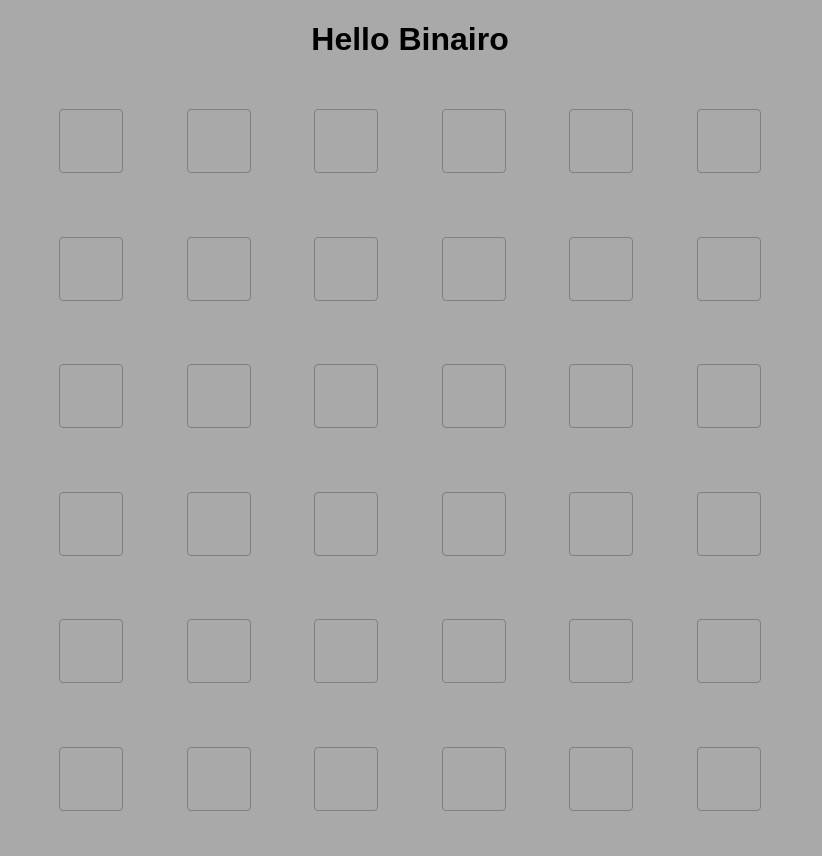
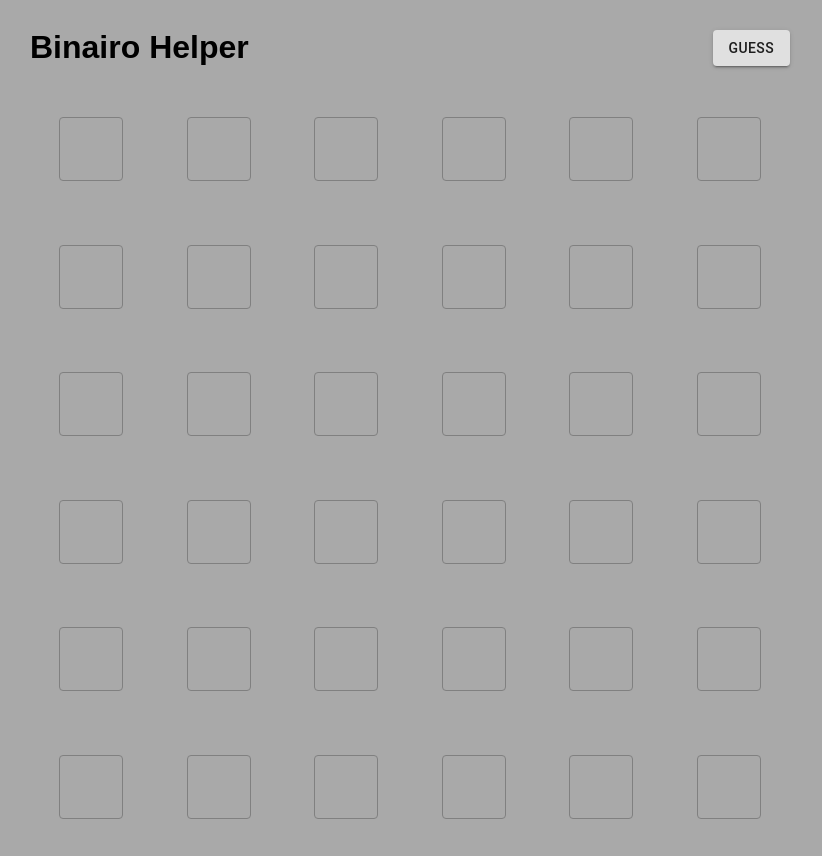
Before and after one commit to abotsi/binairo-helper-fork, a React (Create React App) app: page / in a window 1280 px wide. Shown: the whole page, without its empty margins (230-1052 px from the left). Built offline with nearby package versions, Linux system fonts and the light colour scheme.

Commit message:
Add a guess button in the title bar

```diff
--- a/src/App.tsx
+++ b/src/App.tsx
@@ -2,12 +2,16 @@ import * as React from 'react'
 import './styles.css'
 import Grid from './Grid'
 import { RecoilRoot } from 'recoil'
+import Button from '@material-ui/core/Button'
 
 export default function App() {
   return (
     <RecoilRoot>
-      <div className="App">
-        <h1>Hello Binairo</h1>
+      <div id="App">
+        <div id="toolbar">
+          <h1>Binairo Helper</h1>
+            <Button variant="contained">Guess</Button>
+        </div>
         <Grid />
       </div>
     </RecoilRoot>
--- a/src/styles.css
+++ b/src/styles.css
@@ -1,9 +1,22 @@
 body {
   background-color: darkgray;
 }
-.App {
+
+#App {
   font-family: sans-serif;
   text-align: center;
+}
+#toolbar {
+  display: flex;
+  width: 95vmin;
+  margin: auto;
+}
+#toolbar h1 {
+  flex: 1;
+  text-align: left;
+}
+#toolbar button {
+  margin: auto;
 }
 
 .Grid {
```
